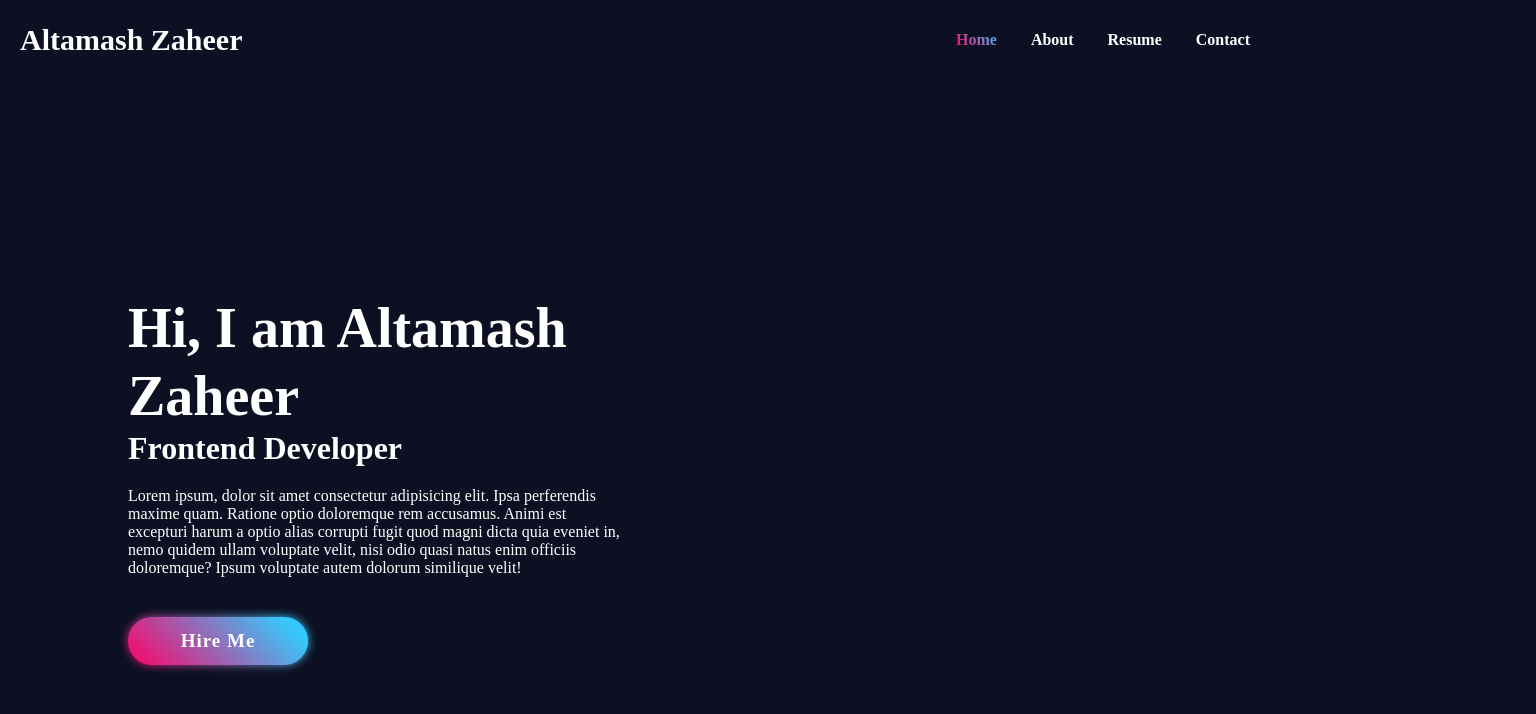
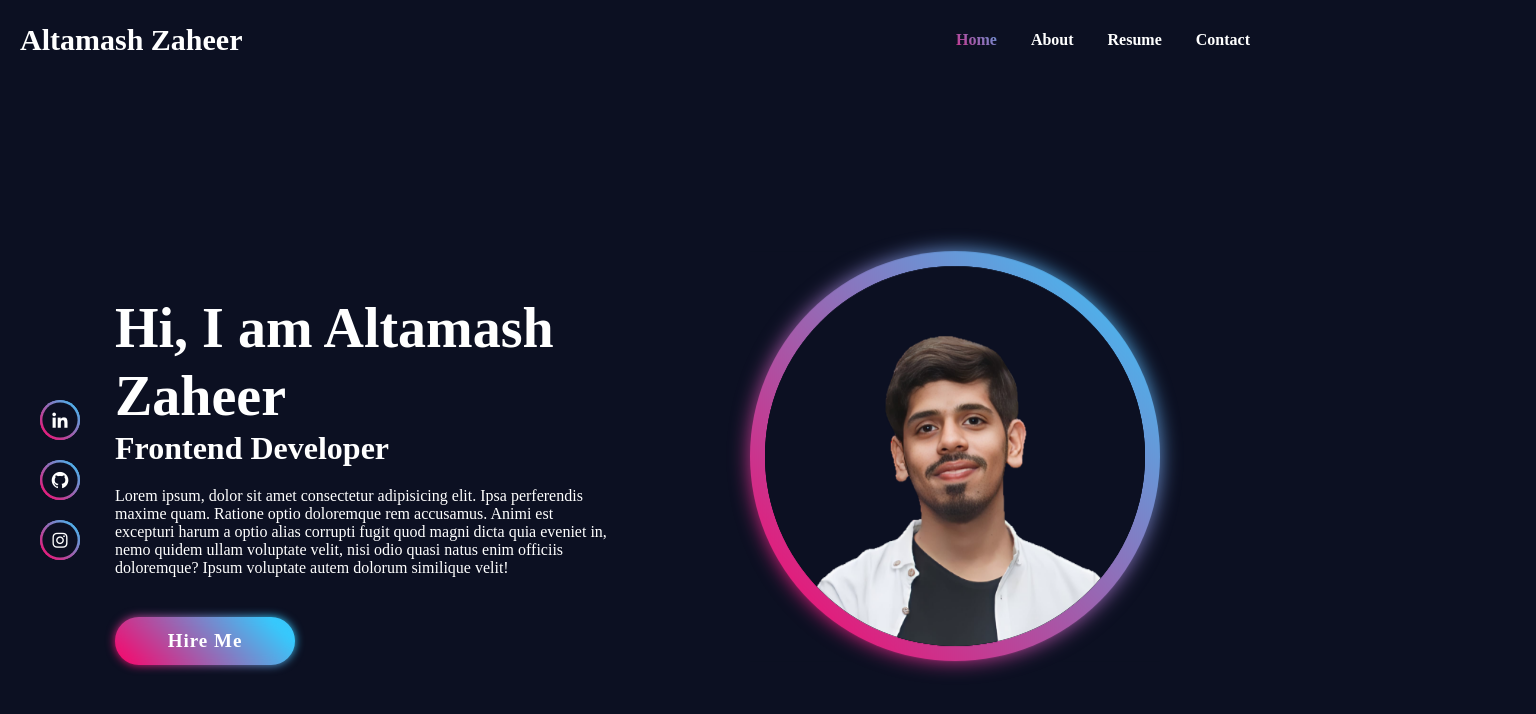
Before and after one commit to aaltamashzaheer/Oasis-Internship-Tasks, a plain HTML site: page Portfolio L1 T2/index.html in a window 1280 px wide. Shown: the whole page, 1536 px wide, since content can reach past the window. Drawn offline with nearby package versions, Linux system fonts and the light colour scheme.

Commit message:
Portfolio Website First Page Completion

```diff
--- a/Portfolio L1 T2/index.html
+++ b/Portfolio L1 T2/index.html
@@ -6,6 +6,7 @@
     <meta name="viewport" content="width=device-width, initial-scale=1.0">
     <link rel="shortcut icon" href="Cyan and Blue Grunge Music YouTube Icon.png" type="image/x-icon">
     <link rel="stylesheet" href="styles.css">
+    <link href='https://unpkg.com/boxicons@2.1.4/css/boxicons.min.css' rel='stylesheet'>
     <title>Portfolio</title>
 </head>
 <body>
@@ -13,19 +14,33 @@
         <a href="#" class="logo">Altamash Zaheer</a>
         <img src="toggle.png" alt="" class="toggle">
         <ul class="menus">
-            <a href="#" class="active">Home</a>
-            <a href="#">About</a>
-            <a href="#">Resume</a>
-            <a href="#">Contact</a>
+            <a href="#" style="--i:1;" class="active">Home</a>
+            <a href="#" style="--i:2;">About</a>
+            <a href="#" style="--i:3;">Resume</a>
+            <a href="#" style="--i:4;">Contact</a>
         </ul>
     </nav>
     <section class="home">
+        <div class="home-scri">
+            <a href="https://www.linkedin.com/in/aaltamashzaheer/"><i class='bx bxl-linkedin'></i></a>
+            <a href="https://github.com/aaltamashzaheer"><i class='bx bxl-github' ></i></a>
+            <a href=" https://www.instagram.com/aaltamashzaheer"><i class='bx bxl-instagram' ></i></a>
+        </div>
         <div class="home-content">
         <h1>Hi, I am Altamash Zaheer</h1>
         <h3>Frontend Developer</h3>
         <p> Lorem ipsum, dolor sit amet consectetur adipisicing elit. Ipsa perferendis maxime quam. Ratione optio doloremque rem accusamus. Animi est excepturi harum a optio alias corrupti fugit quod magni dicta quia eveniet in, nemo quidem ullam voluptate velit, nisi odio quasi natus enim officiis doloremque? Ipsum voluptate autem dolorum similique velit!</p>
         <a href="#" class="btn">Hire Me</a>
     </div>
+    <div class="home-img">
+        <div class="glowing-circle">
+            <span></span>
+            <span></span>
+            <div class="image">
+                <img src = "Altamash_pic.png" alt="">
+            </div>
+        </div>
+    </div>
     </section>
 </body>
 </html>
--- a/Portfolio L1 T2/styles.css
+++ b/Portfolio L1 T2/styles.css
@@ -17,6 +17,8 @@ nav{
     font-weight: bold;
     font-size: 30px;
     line-height: 80px;
+    opacity: 0;
+    animation: slideTop 1s ease forwards;
 }
 
 .menus {
@@ -27,9 +29,13 @@ nav{
     display: none;
 }
 .menus a{
+    display: inline-block;
     margin-right: 30px;
     line-height: 80px;
     font-weight: bold;
+    opacity: 0;
+    animation: slideTop .5s ease forwards;
+    animation-delay: calc(.2s * var(--i));
 }
 .menus a.active, nav .menus a:hover{
     background: linear-gradient(45deg,#f06,#3cf);
@@ -82,24 +88,32 @@ nav{
     width: 100% ;
     height: 100vh;
     display: flex;
+    justify-content: space-between;
     align-items: center;
-    padding: 0 10%;
 }
 .home-content{
     max-width: 500px;
+    margin-right: 100px;
 }
 h1{
     font-size: 56px;
     font-weight: 700;
-    line-height: 1.2;
+    line-height: 1.2; opacity: 0;
+    animation: slideRight .5s ease forwards;
+    animation-delay: 0.7s ;
 }
 h3{
     font-size: 32px;
     font-weight: 700;
+    animation: slideLeft 1s ease forwards;
+    animation-delay: 1s ;
 }
 p{
     font-size: 16px;
     margin: 20px 0 40px;
+    animation: slideLeft 1s ease forwards;
+    animation-delay: 1.3s ;
+
 }
 .btn{
     position: relative;
@@ -113,6 +127,8 @@ p{
     font-weight: 600;
     letter-spacing: 1px;
     z-index: 1;
+    animation: slideTop 1s ease forwards;
+    animation-delay: 1.8s ;
 }
 .btn::before{
     content: '';
@@ -143,6 +159,200 @@ p{
     transition: 0.5s ease;
     filter: blur(5px);
  }
-    .btn:hover::after{
+.btn:hover::after{
         background-position: 100% 0  ;
     }
+.home-scri{
+    margin-left: 40px;
+}
+.home-scri a{
+        position: relative;
+        display: flex;
+        justify-content: center;
+        align-items: center;
+        color: white;
+        width: 40px;
+        height: 40px;
+        background: linear-gradient(45deg,#f06,#3cf);
+        border-radius: 50%;
+        font-size: 20px;
+        margin: 20px 0;
+        z-index: 1;
+
+    }
+    .home-scri a:nth-child(1){
+        animation: slideBottom 1s ease forwards;
+        animation-delay: 2.1s ;
+    }
+    .home-scri a:nth-child(2){
+        animation: slideBottom 1s ease forwards;
+        animation-delay: 2.1s ;
+    }
+    .home-scri a:nth-child(3){
+        animation: slideRight 1s ease forwards;
+        animation-delay: 2.1s ;
+    }
+    .home-scri a::before{
+        content: '';
+        position: absolute;
+        width: 100%;
+        height: 100%;
+        background: linear-gradient(45deg,#f06,#3cf);
+        border-radius: 50%;
+        z-index: -1;
+        transition: 0.5s ease;
+    }
+.home-scri a:hover:before{
+        filter: blur(5px);
+    }
+.home-scri a::after{
+    content: '';
+    position: absolute;
+    width: 100%;
+    height: 100%;
+    background: #0c1022;
+    border-radius: 50%;
+    transform: scale(.88);
+    z-index: -1;
+    transition: 0.5s ease;
+}
+.home-scri a:hover::after{
+    transform: scale(0);
+    transition: 0.5s ease;
+}
+.home-img{
+    width: 410px;
+    height: 410px;
+    margin-right: 120px;
+    animation: zoomIn 1s ease forwards, floatImage 4s ease-in-out infinite;
+    animation-delay: 2.1s, 3.1s ;
+
+
+}
+.home-img .glowing-circle{
+    position: relative;
+    width: 100%;
+    height: 100%;
+    border-radius: 50%;
+    display: flex;
+    justify-content: center;
+    align-items: center;
+
+}
+.home-img .glowing-circle::after{
+    content: '';
+    position: absolute;
+    width: 380px;
+    height: 380px;
+    background: #0c1022;
+    border-radius: 50%;
+
+}
+.glowing-circle .image{
+    position: relative;
+    width: 380px;
+    height: 380px;
+    border-radius: 50%;
+    z-index: 1;
+    overflow: hidden;
+}
+.image img{
+    position: absolute;
+    left: 50%;
+    transform: translateX(-50%);
+    max-width: 380px;
+    object-fit: cover;
+}
+.glowing-circle span{
+    position:absolute;
+    width: 100%;
+    height: 100%;
+    background: linear-gradient(45deg,#f06,#3cf);
+    border-radius: 50%;
+    animation: circleRotate 5s linear infinite;
+}
+.glowing-circle span:nth-child(1){
+    filter: blur(10px);
+}
+
+@keyframes slideTop {
+    0%{
+        opacity: 0;
+        transform: translateY(100px);
+    }
+    100%{
+        opacity: 1;
+        transform: translateY(0px);
+    }
+}
+
+@keyframes slideRight {
+    0%{
+        opacity: 0;
+        transform: translateX(-100px);
+    }
+    100%{
+        opacity: 1;
+        transform: translateX(0px);
+    }
+}
+
+@keyframes slideLeft {
+    0%{
+        opacity: 0;
+        transform: translateX(100px);
+    }
+    100%{
+        opacity: 1;
+        transform: translateX(0px);
+    }
+}
+
+@keyframes slideBottom {
+    0%{
+        opacity: 0;
+        transform: translateY(-100px);
+    }
+    100%{
+        opacity: 1;
+        transform: translateY(0px);
+    }
+
+}
+
+@keyframes zoomIn {
+    0%{
+        opacity: 0;
+        transform: scale(0)
+    }
+    100%{
+        opacity: 1;
+        transform: scale(1)
+    }
+
+}
+
+
+@keyframes floatImage {
+    0%{
+
+        transform: translateY(0);
+    }
+    50%{
+
+        transform: translateY(-24px);
+    }
+    100%{
+
+        transform: translateY(0px);
+    }
+}
+
+@keyframes circleRotate {
+    0%{
+        transform: rotate(0deg);
+    }
+    100%{
+        transform: rotate(360deg);
+    }
+}
```
Also changed, not shown: Portfolio L1 T2/Altamash_pic.png (added).
